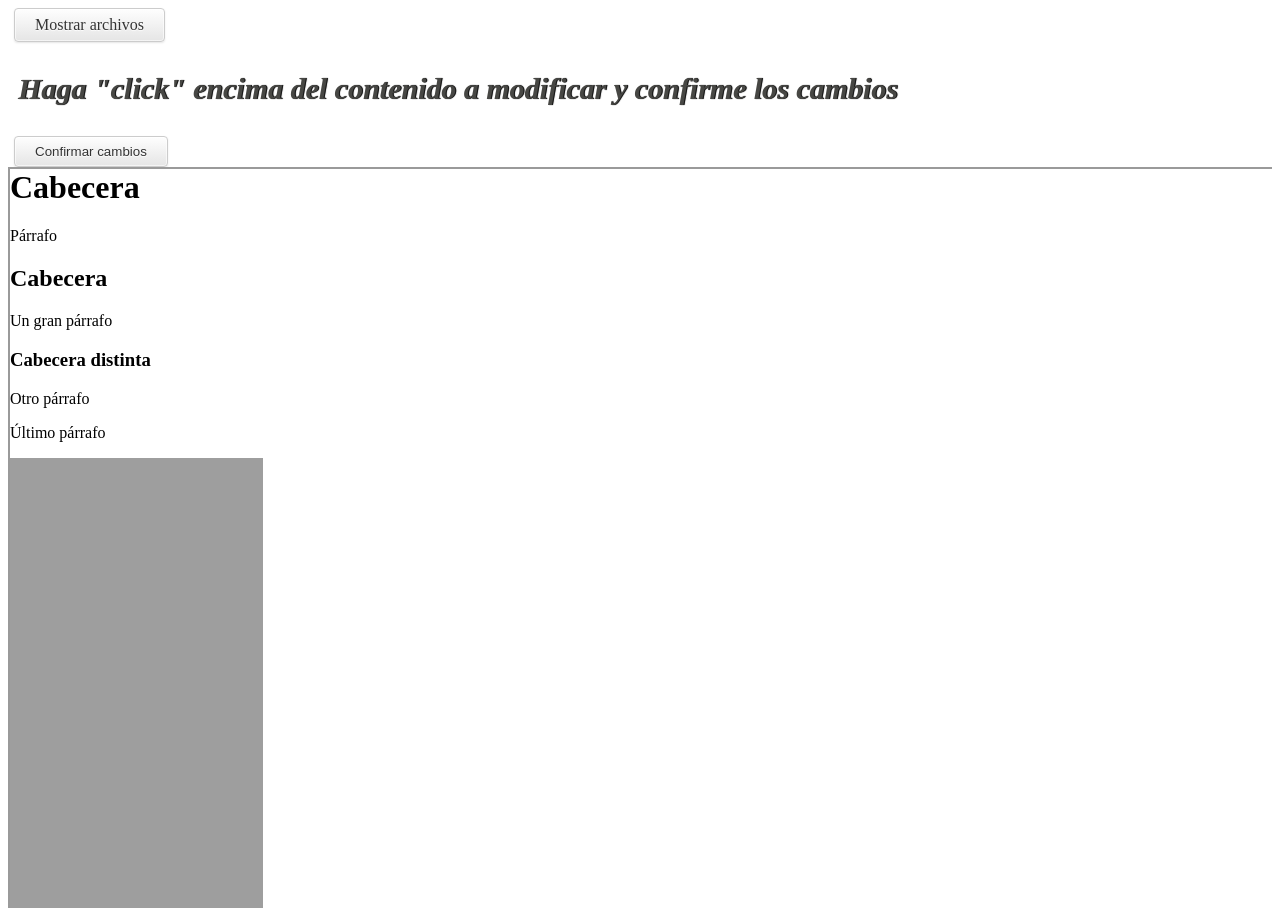
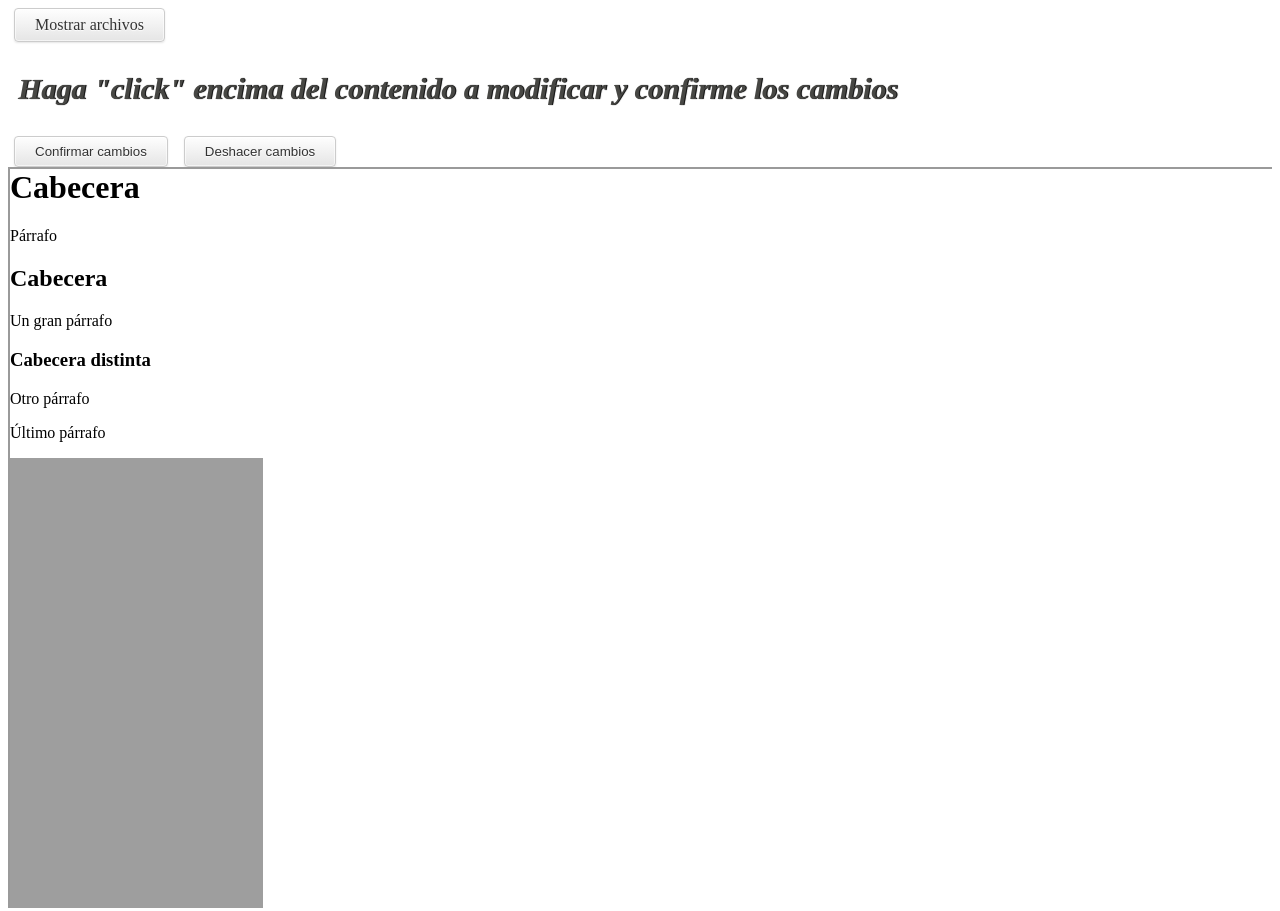
Before and after one commit to LewisGS/myCMS, a PHP site: page /luis.php in a window 1280 px wide. Shown: the top 911 px of the page. Run offline with PHP 8.4, Linux system fonts and the light colour scheme; some libraries are stand-ins or nearby versions.

Commit message:
commit PFC-cms 18.10 -- 26/05/2015

```diff
--- a/luis.php
+++ b/luis.php
@@ -37,8 +37,6 @@ if (isset($_POST['textarea'])) {
 //    cerramos el archivo y limpiamos la cache
     fclose($archivo);
     clearstatcache();
-
-
 }
 ?>
 
@@ -89,19 +87,18 @@ if (isset($_POST['textarea'])) {
 
 
             <div>
-                <input class="button botonGuardar" id="botonGuardar" type="submit" name="submit" value="Confirmar cambios" onclick="refreshIframe();" />
+                <input class="button botonGuardar" id="botonGuardar" type="submit" name="submit" value="Confirmar cambios"  />
+
+                <input class="button" id="deshacer" type="button"  value="Deshacer cambios" disabled/>
+                <!--<button type="button" disabled>Click Me!</button>-->
             </div>
 
 
             <div class="contenedor-responsive ">
                 <iframe  id="probando" src="<?php echo $url; ?>"  name="probando"></iframe>
+            </div>
 
 
-
-
-
-
-            </div>
             <textarea id="url" name="textareaPagina" rows="4" cols="50" style="display:none;"><?php echo $url; ?></textarea>
             <textarea id="contenido" name="textarea" rows="4" cols="50" style="display:none;"></textarea>
 
@@ -118,18 +115,27 @@ if (isset($_POST['textarea'])) {
 
 
 
-
-
-
-
             $(document).ready(function () {
 
+                $("#deshacer").on("click", function () {
+                    swal({title: "¿Estas seguro?", text: "¡Dejaremos las cosas como al principio!",
+                        type: "warning",
+                        showCancelButton: true,
+                        confirmButtonColor: "#DD6B55",
+                        confirmButtonText: "¡Si, eliminar!",
+                        cancelButtonText: "¡No, espera!",
+                        closeOnConfirm: false,
+                        closeOnCancel: false},
+                    function (isConfirm) {
+                        if (isConfirm) {
+                            swal("¡Volviendo atras!", "Las cosas estan como antes", "success");
+                            location.reload();
+                        } else {
+                            swal("¡Cancelar!", "Piensatelo mejor...", "error");
+                        }
+                    });
 
-
-
-
-
-
+                });
 
 
                 //                Primero escondemos la lista para que no se muestre hasta
@@ -166,10 +172,12 @@ if (isset($_POST['textarea'])) {
 
 
 
+
                     //                    Cambiamos cualquier de todas las etiquetas aqui marcadas
                     //                      en las que se ha hecho click.
 
                     $("#probando").contents().find("p,h1,h2,h3,h4,h5,h6,span,ul,li,a").on("click", function (e) {
+
                         swal({
                             title: "Nuevo texto",
                             text: "Escribe el texto deseado:",
@@ -179,6 +187,7 @@ if (isset($_POST['textarea'])) {
                             animation: "slide-from-top",
                             inputPlaceholder: "Nuevo texto"},
                         function (inputValue) {
+
                             if (inputValue === false)
                                 return false;
                             if (inputValue === "") {
@@ -187,10 +196,12 @@ if (isset($_POST['textarea'])) {
                             }
                             swal("¡Muy bien!", "Nuevo texto: " + inputValue, "success");
                             $(e.target).text(inputValue);
+                            $("#deshacer").prop("disabled", false);
                             var contenido = $("#probando").contents().find('html').prop('outerHTML');
                             $("#contenido").text(contenido);
+
                         });
-                                //                                       document.getElementById('probando').contentWindow.location.reload(true);
+
                     });
 
 
@@ -198,6 +209,9 @@ if (isset($_POST['textarea'])) {
                     //                    Cambiamos la imagen al hacer click sobre ella, y poniendo la
                     //                    nueva ruta deseada.
                     $("#probando").contents().find("img").on("click", function (e) {
+
+                        $("#deshacer").prop("disabled", false);
+
                         swal({
                             title: "Nueva imagen",
                             text: "Escribe la nueva ruta:",
```
Lines whose indentation alone changed are shown as unchanged.
